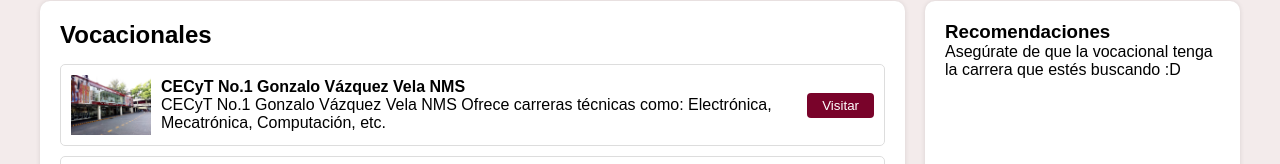
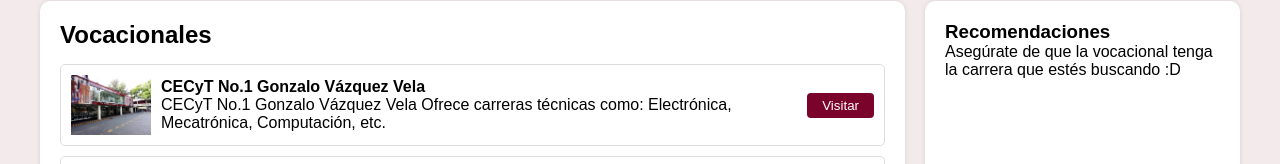
Before and after one commit to RowerX/Polingreso, a website: page public/vocacional.html in a window 1280 px wide. Shown: the part 267-431 px from the top of the page. Drawn offline with Linux system fonts and the light colour scheme.

Commit message:
Update vocacional.html

```diff
--- a/public/vocacional.html
+++ b/public/vocacional.html
@@ -30,8 +30,8 @@
             <div class="item">
                 <img src="cecyt1.jpeg" alt="Voca 1">
                 <div class="info">
-                    <h4>CECyT No.1 Gonzalo Vázquez Vela NMS</h4>
-                    <p>CECyT No.1 Gonzalo Vázquez Vela NMS Ofrece carreras técnicas como: Electrónica, Mecatrónica, Computación, etc.</p>
+                    <h4>CECyT No.1 Gonzalo Vázquez Vela</h4>
+                    <p>CECyT No.1 Gonzalo Vázquez Vela Ofrece carreras técnicas como: Electrónica, Mecatrónica, Computación, etc.</p>
                 </div>
                 <button class="btn-visitar" onclick="mostrarInfo('voca1')">Visitar</button>
             </div>
```
